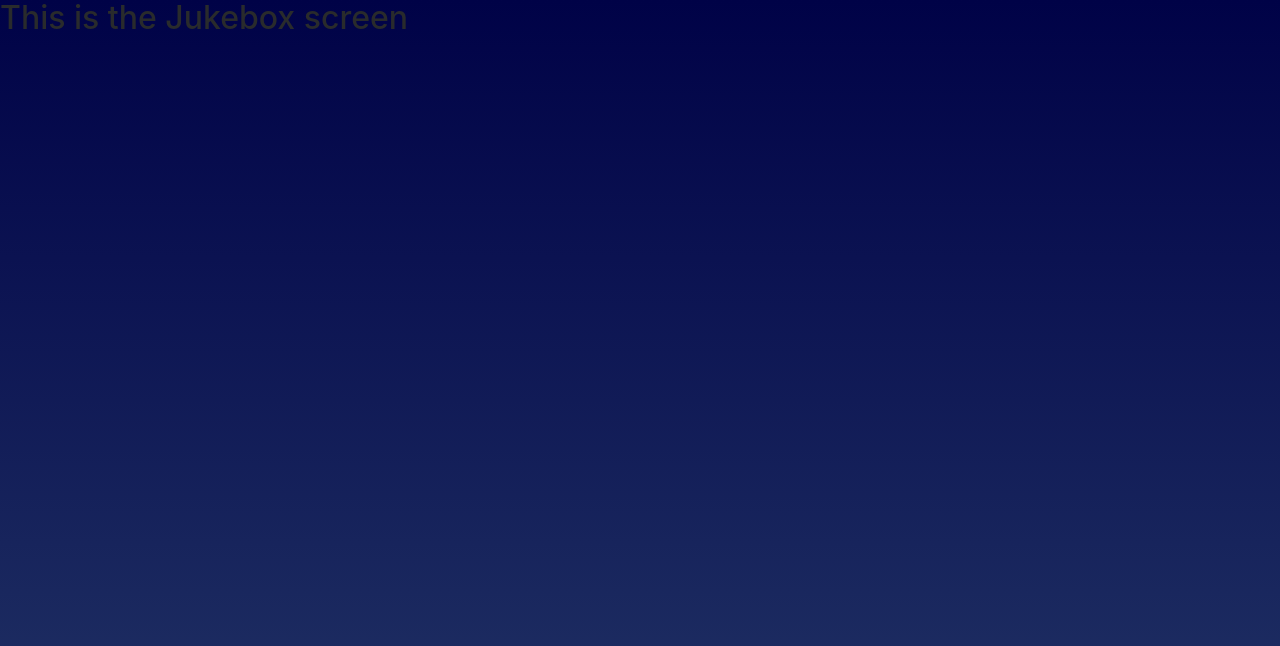
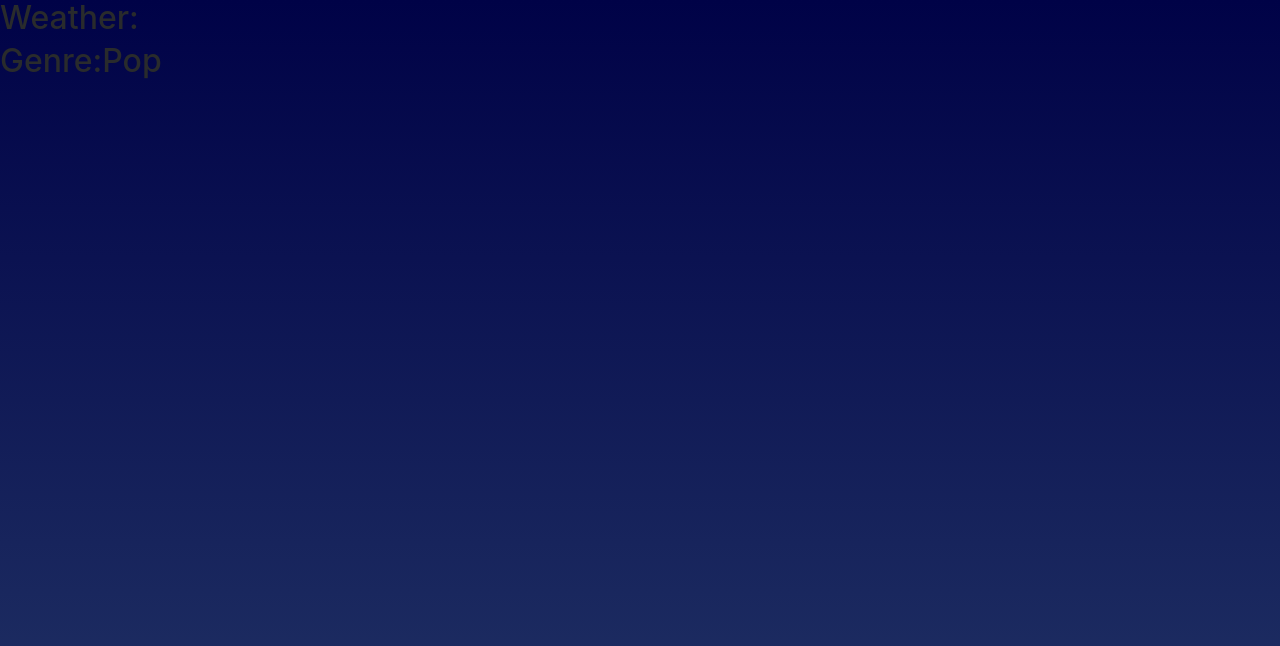
Before and after one commit to adigladi/weatherjukebox, a React (Create React App) app: page /jukebox in a window 1280 px wide. Shown: the top 646 px of the page. Built offline with nearby package versions, Linux system fonts and the light colour scheme.

Commit message:
nytt i jukebox

```diff
--- a/src/Jukebox/Jukebox.js
+++ b/src/Jukebox/Jukebox.js
@@ -32,7 +32,8 @@ class Jukebox extends Component {
   render() {
     return (
       <div className="Jukebox">
-        <h2>This is the Jukebox screen</h2>
+        <h2>Weather:{this.state.weather.description}</h2>
+        <h2>Genre:{this.state.genre.name}</h2>
         <iframe scrolling="no" frameBorder="0" src="https://www.deezer.com/plugins/player?format=square&autoplay=true&playlist=true&width=300&height=300&color=007FEB&emptyPlayer=true&layout=dark&size=medium&type=tracks&id=3097520&app_id=1" width="0" height="0"></iframe>
       </div>
     );
```
